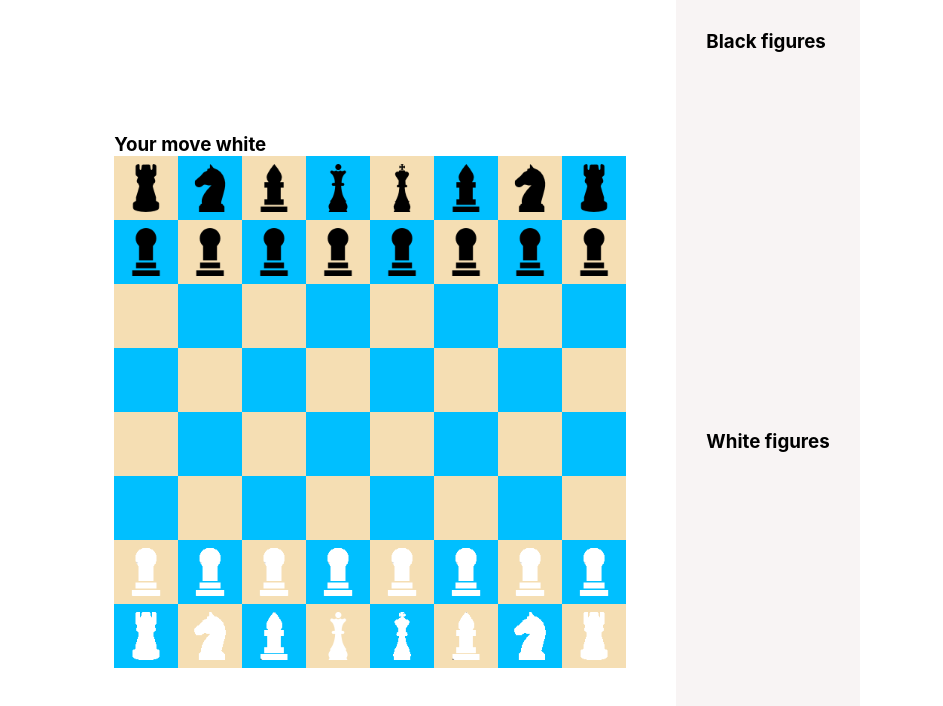
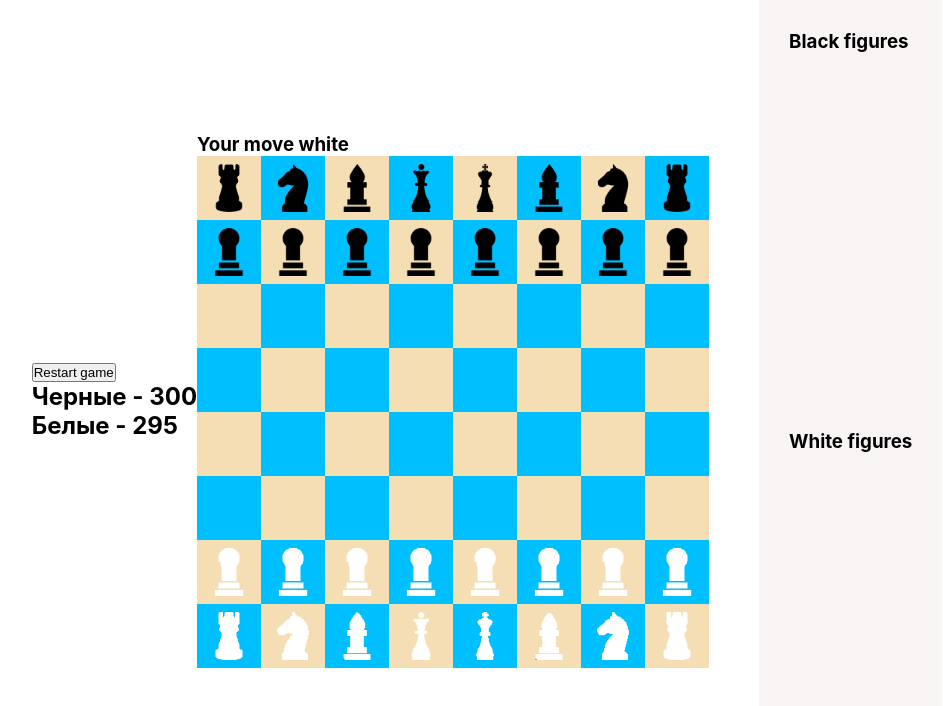
Before and after one commit to sailoksis/React_chess, a React (Create React App) app in the folder my-app/: page / in a window 1280 px wide. Shown: the top 706 px of the page, without its empty margins (153-1096 px from the left). Built offline with nearby package versions, Linux system fonts and the light colour scheme.

Commit message:
feat: add timer for two players

```diff
--- a/my-app/src/App.tsx
+++ b/my-app/src/App.tsx
@@ -5,6 +5,7 @@
 import { Player } from './model/Player';
 import { Colors } from './model/Colors';
 import LostFigures from "./components/LostFigures";
+import Timer from './components/Timer';
 
 const App = () => {
   const [board, setBoard] = useState(new Board())
@@ -30,6 +31,10 @@
 
   return (
     <div className='app'>
+      <Timer
+      restart={restart}
+      currentPlayer={currentPlayer}
+      />
      <BoardComponent
      board={board}
      setBoard={setBoard}
--- /dev/null
+++ b/my-app/src/components/Timer.tsx
@@ -0,0 +1,51 @@
+import React, {FC, useEffect, useRef, useState} from 'react';
+import {Player} from "../model/Player";
+import {Colors} from "../model/Colors";
+
+interface TimerProps {
+  currentPlayer: Player | null;
+  restart: () => void;
+}
+
+const Timer: FC<TimerProps> = ({currentPlayer, restart}) => {
+  const [blackTime, setBlackTime] = useState(300)
+  const [whiteTime, setWhiteTime] = useState(300);
+  const timer = useRef<null | ReturnType<typeof setInterval>>(null)
+
+  useEffect(() => {
+    startTimer()
+  }, [currentPlayer])
+
+  function startTimer() {
+    if (timer.current) {
+      clearInterval(timer.current)
+    }
+    const callback = currentPlayer?.color === Colors.WHITE ? decrementWhiteTimer : decrementBlackTimer
+    timer.current = setInterval(callback, 1000)
+  }
+
+  function decrementBlackTimer() {
+    setBlackTime(prev => prev - 1)
+  }
+  function decrementWhiteTimer() {
+    setWhiteTime(prev => prev - 1)
+  }
+
+  const handleRestart = () => {
+    setWhiteTime(300)
+    setBlackTime(300)
+    restart()
+  }
+
+  return (
+    <div>
+      <div>
+        <button onClick={handleRestart}>Restart game</button>
+      </div>
+      <h2>Черные - {blackTime}</h2>
+      <h2>Белые - {whiteTime}</h2>
+    </div>
+  );
+};
+
+export default Timer;
```
